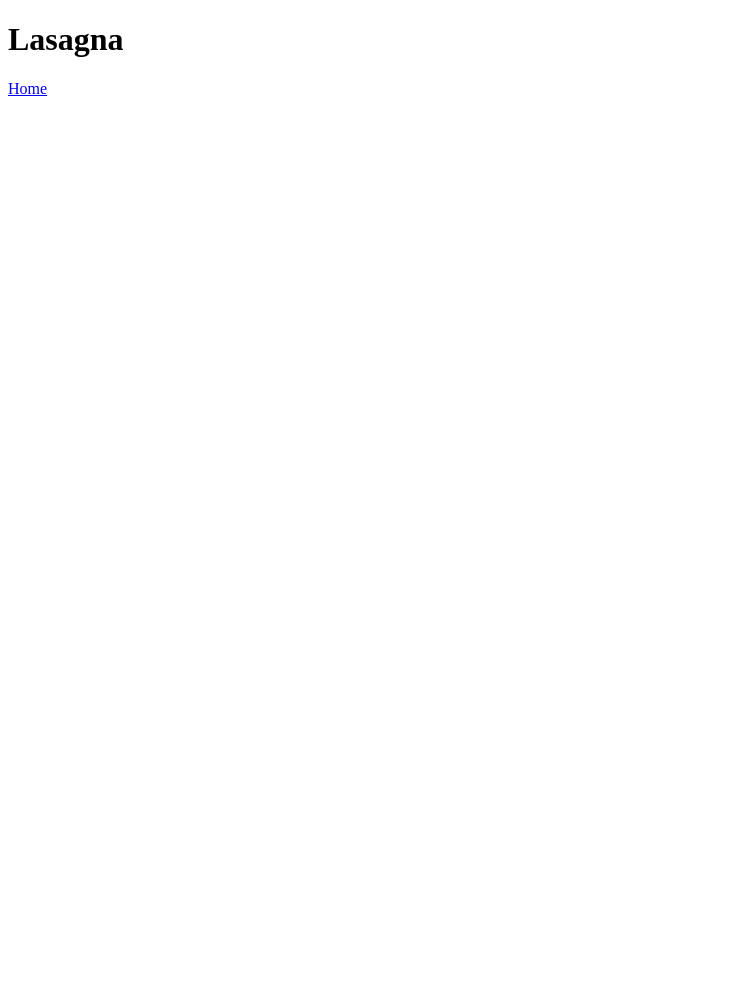
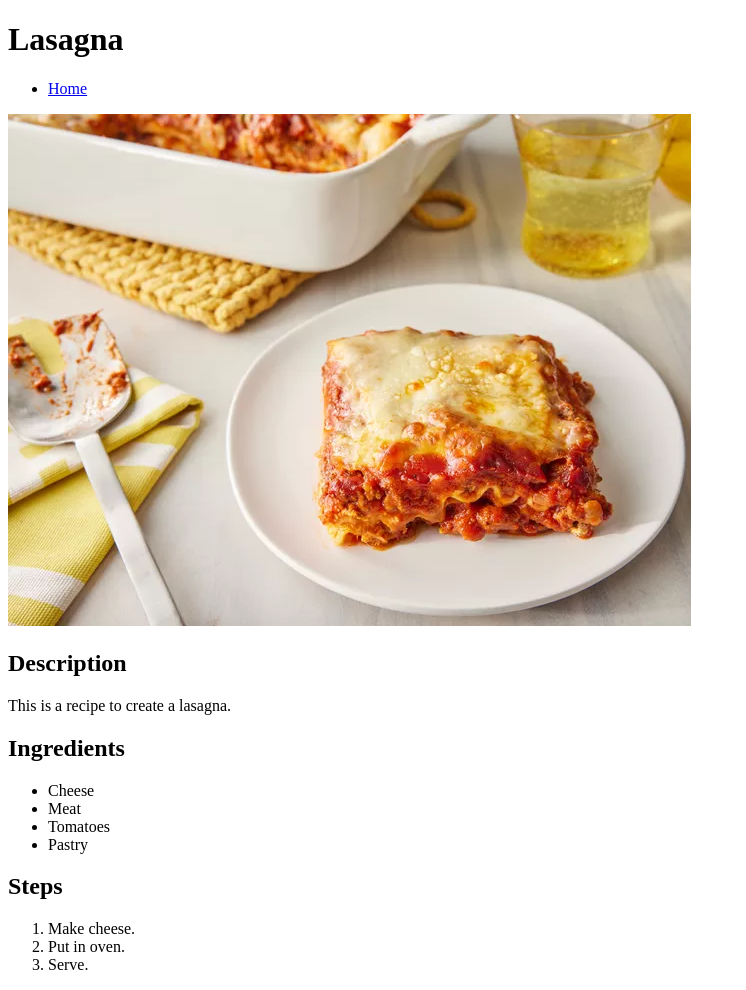
Before and after one commit to jaiclapp/oden-recipes, a plain HTML site: page recipes/lasagna.html in a window 1280 px wide. Shown: the whole page, without its empty margins (0-746 px from the left). Before the commit the page ends 800 px from the top, so only its background shows below. Drawn offline with Linux system fonts and the light colour scheme.

Commit message:
Added details to lasagna

```diff
--- a/recipes/lasagna.html
+++ b/recipes/lasagna.html
@@ -7,6 +7,26 @@
 </head>
 <body>
     <h1>Lasagna</h1>
-    <a href="../index.html">Home</a>
+    <ul>
+        <li>
+            <a href="../index.html">Home</a>
+        </li>
+    </ul>
+    <img src="lasagna-image.webp" alt="lasagna">
+    <h2>Description</h2>
+    <p>This is a recipe to create a lasagna.</p>
+    <h2>Ingredients</h2>
+    <ul>
+        <li>Cheese</li>
+        <li>Meat</li>
+        <li>Tomatoes</li>
+        <li>Pastry</li>
+    </ul>
+    <h2>Steps</h2>
+    <ol>
+        <li>Make cheese.</li>
+        <li>Put in oven.</li>
+        <li>Serve.</li>
+    </ol>
 </body>
 </html>
```
Also changed, not shown: recipes/lasagna-image.webp (added).
